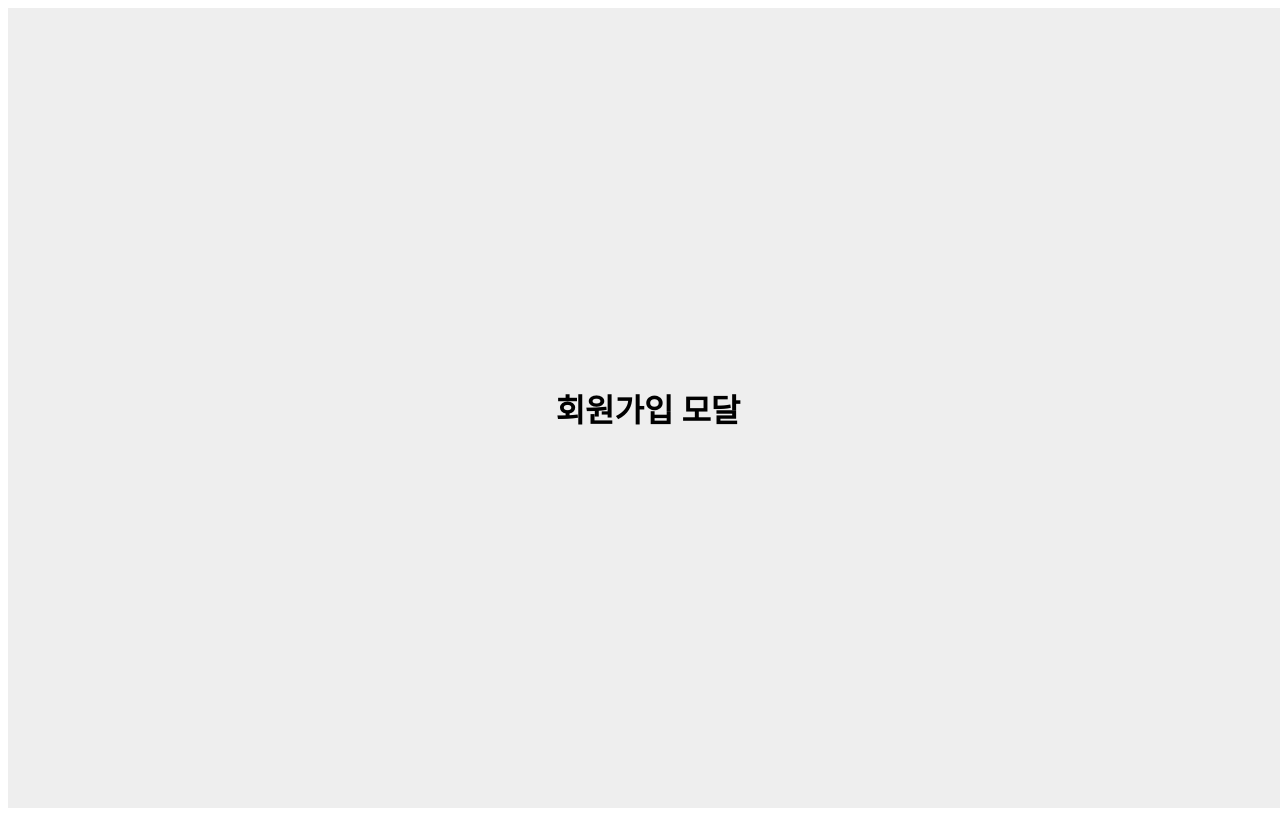
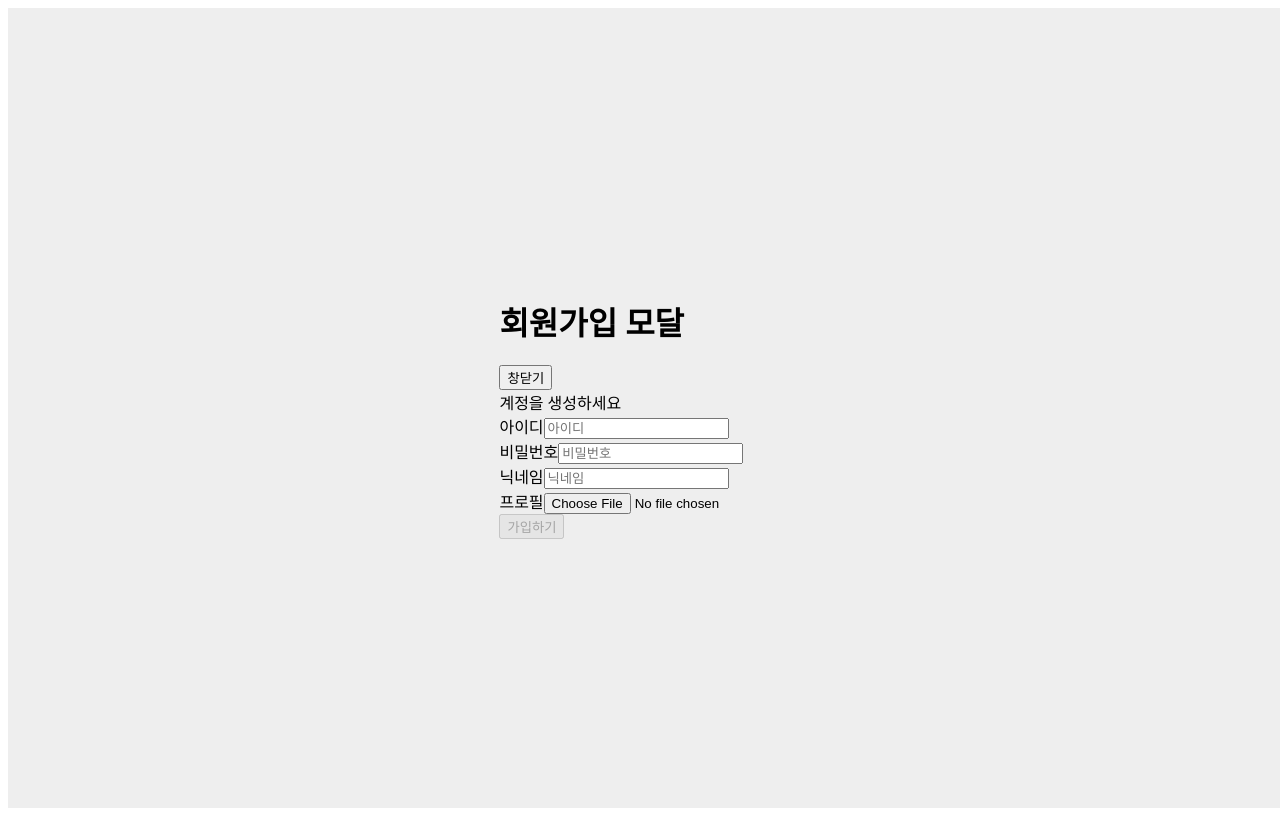
Before and after one commit to yhyunmin/project2, a Next.js app: page /signup in a window 1280 px wide. Built offline with nearby package versions, Linux system fonts and the light colour scheme.

Commit message:
layout on afterlogin page

```diff
--- /dev/null
+++ b/src/app/(private)/layout.module.css
@@ -0,0 +1,3 @@
+.container {
+  display: flex;
+}
--- a/src/app/(public)/@modal/(.)signup/page.tsx
+++ b/src/app/(public)/@modal/(.)signup/page.tsx
@@ -0,0 +1,5 @@
+import SingupModal from '../../_component/SignupModal';
+
+export default function page() {
+  return <SingupModal />;
+}
--- a/src/app/(public)/_component/SignupModal.tsx
+++ b/src/app/(public)/_component/SignupModal.tsx
@@ -1,14 +1,12 @@
 'use client';
-
-import styles from './signup.module.css';
 import { useRouter } from 'next/navigation';
 import { ChangeEventHandler, FormEventHandler, useState } from 'react';
 
 export default function SingupModal() {
-  const [id, setId] = useState();
-  const [password, setPassword] = useState();
-  const [nickname, setNickname] = useState();
-  const [image, setImage] = useState();
+  const [id, setId] = useState('');
+  const [password, setPassword] = useState('');
+  const [nickname, setNickname] = useState('');
+  const [image, setImage] = useState('');
   const [imageFile, setImageFile] = useState<File>();
 
   const router = useRouter();
@@ -17,13 +15,77 @@ export default function SingupModal() {
     router.back();
   };
 
-  const onChangeId = (e): void => {
+  const onChangeId: ChangeEventHandler<HTMLInputElement> = e => {
     setId(e.target.value);
   };
-  const onChangePassword = (e): void => {
+  const onChangePassword: ChangeEventHandler<HTMLInputElement> = e => {
     setPassword(e.target.value);
   };
-  const onChangeNickname = (e): void => {
+  const onChangeNickname: ChangeEventHandler<HTMLInputElement> = e => {
     setNickname(e.target.value);
   };
+  const onChangeImageFile: ChangeEventHandler<HTMLInputElement> = e => {
+    e.target.files && setImageFile(e.target.files[0]);
+  };
+  return (
+    <div>
+      <h1>회원가입 모달</h1>
+      <div>
+        <div>
+          <div>
+            <button onClick={onCLickClose}>창닫기</button>
+            <div>계정을 생성하세요</div>
+            <form action=''>
+              <div>
+                <label htmlFor='id'>아이디</label>
+                <input
+                  type='text'
+                  placeholder='아이디'
+                  value={id}
+                  onChange={onChangeId}
+                  id='id'
+                />
+              </div>
+
+              <div>
+                <label htmlFor='password'>비밀번호</label>
+                <input
+                  type='text'
+                  placeholder='비밀번호'
+                  value={password}
+                  onChange={onChangePassword}
+                  id='password'
+                />
+              </div>
+
+              <div>
+                <label htmlFor='nickname'>닉네임</label>
+                <input
+                  type='text'
+                  placeholder='닉네임'
+                  value={nickname}
+                  onChange={onChangeNickname}
+                  id='nickname'
+                />
+              </div>
+              <div>
+                <label htmlFor='image'>프로필</label>
+                <input
+                  type='file'
+                  accept='image/*'
+                  placeholder='닉네임'
+                  value={image}
+                  onChange={onChangeNickname}
+                  id='image'
+                />
+              </div>
+              <div>
+                <button disabled>가입하기 </button>
+              </div>
+            </form>
+          </div>
+        </div>
+      </div>
+    </div>
+  );
 }
--- a/src/app/(public)/page.tsx
+++ b/src/app/(public)/page.tsx
@@ -1,5 +1,5 @@
-import Link from 'next/link';
-import Intro from '@/app/(public)/_component/intro';
+import Intro from './_component/Intro';
+
 //vanila extract ? 하기 ?
 export default function Home() {
   return <Intro />;
--- a/src/app/(public)/signup/page.tsx
+++ b/src/app/(public)/signup/page.tsx
@@ -1,7 +1,5 @@
+import SingupModal from '../_component/SignupModal';
+
 export default function page() {
-  return (
-    <div>
-      <h1>회원가입 모달</h1>
-    </div>
-  );
+  return <SingupModal />;
 }
```
Also changed, not shown: src/app/(private)/layout.tsx (+19 -1 lines), tsconfig.json (+7 -1 lines).
